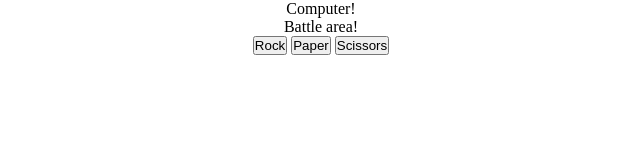
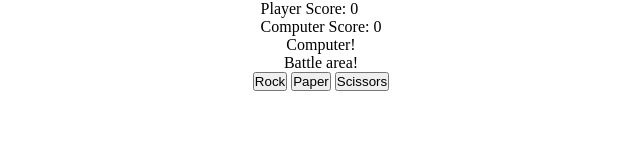
Before and after one commit to marco-mayorga/Rochambeau-in-JS, a plain HTML site: page index.html in a window 1280 px wide. Shown: the whole page, without its empty margins (319-959 px from the left). Drawn offline with Linux system fonts and the light colour scheme.

Commit message:
add player & computer score count

```diff
--- a/index.html
+++ b/index.html
@@ -10,8 +10,8 @@
   </head>
   <body>
     <div class="scores">
-      <div class="playerScore"></div>
-      <div class="computerScore"></div>
+      <div class="playerScore">Player Score: 0</div>
+      <div class="computerScore">Computer Score: 0</div>
     </div>
     <div class="computer">Computer!</div>
     <div class="battle">Battle area!</div>
```
